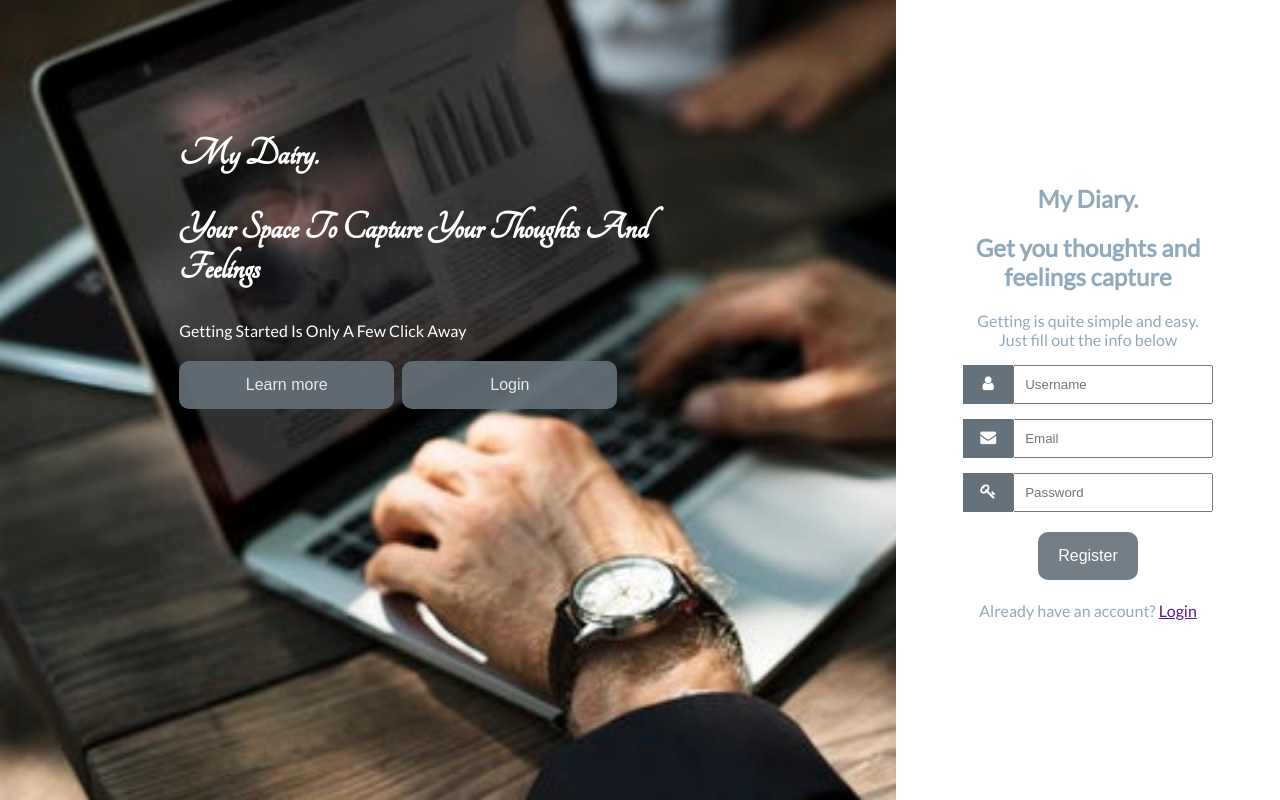
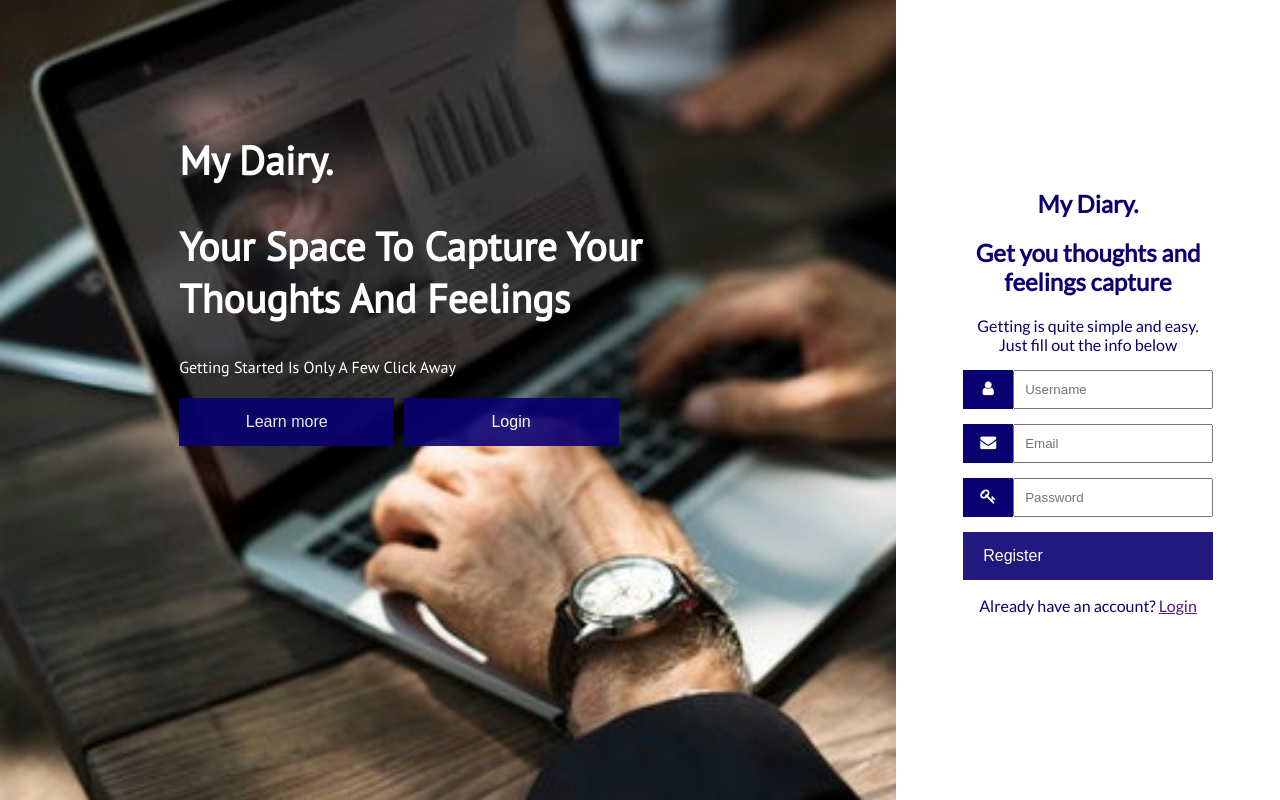
Before and after one commit to sulenchy/MyDiary, a plain HTML site: page ui/index.html in a window 1280 px wide. Drawn offline with Linux system fonts and the light colour scheme; a web font is replaced by a local one.

Commit message:
(bg-enhance-typography): enhance the color scheme  and the font [Fixes #159001074]

```diff
--- a/ui/index.html
+++ b/ui/index.html
@@ -9,6 +9,7 @@
     <link rel="stylesheet" href="https://cdnjs.cloudflare.com/ajax/libs/font-awesome/4.7.0/css/font-awesome.min.css">
     <link href="https://fonts.googleapis.com/css?family=Coda+Caption:800" rel="stylesheet">
     <link rel="stylesheet" href="https://fonts.googleapis.com/css?family=Tangerine">
+    <link href="https://fonts.googleapis.com/css?family=PT+Sans" rel="stylesheet">
     <link href="https://fonts.googleapis.com/css?family=Lato|Roboto" rel="stylesheet">
     <link href="styles/main.css" rel="stylesheet" type="text/css" />
 </head>
@@ -37,7 +38,7 @@
                         <input class="input-field" type="password" placeholder="Password" name="psw">
                     </div>
 
-                    <button type="submit" class="btn">Register</button>
+                    <button type="submit" class="input-container btn">Register</button>
                 </form>
                 <p>Already have an account?
                     <a class="" href="">Login</a>
--- a/ui/styles/main.css
+++ b/ui/styles/main.css
@@ -2,7 +2,7 @@ body, html {
     height: 100%;
     padding: 0;
     margin: 0;
-    color:#91a9bc;
+    color:#0a0072;
     font-family: "Lato", sans-serif;
     background-color: #fff;
 }
@@ -41,7 +41,7 @@ nav a, button{
 
 .icon {
     padding: 10px;
-    background: #65717b;
+    background: #0a0072;
     color: white;
     min-width: 50px;
     text-align: center;
@@ -65,12 +65,25 @@ nav a, button{
 }
 
 /* Set a style for the submit button */
-.btn {
-    background-color: #65717b;
+.btn-rounded {
+    background-color: #0a0072;
     color: white;
     padding: 15px 20px;
     border: none;
     border-radius: 10px;
+    cursor: pointer;
+    text-align: center;
+    opacity: 0.9;
+    margin: 5px 0 5px 0;
+    font-size:1rem;
+}
+
+.btn {
+    background-color: #0a0072;
+    color: white;
+    padding: 15px 20px;
+    border: none;
+    text-align: center;
     cursor: pointer;
     opacity: 0.9;
     margin: 5px 0 5px 0;
@@ -97,14 +110,13 @@ nav a, button{
 .story-section{
   width:60%;
   margin:auto;
-  /*margin-top:10rem;*/
+  font-family: 'PT Sans', sans-serif;
   color:#fff;
   text-transform: capitalize;
 }
 
 .story-section h1{
-  font-family: "Tangerine", sans-serif;
-  font-size: 2.5rem;
+  font-size: 40px;
 }
 
 
@@ -226,9 +238,10 @@ img {
         width: 0;
         position: fixed;
         z-index: 1;
+        color:#fff;
         top: 0;
         left:0;
-        background-color: #111;
+        background-color: #0a0072;
         overflow-x: hidden;
         transition: 0.5s;
         padding-top: 60px;
@@ -238,7 +251,7 @@ img {
         padding: 8px 8px 8px 32px;
         text-decoration: none;
         font-size: 25px;
-        color: #818181;
+        color: #ffffff;
         display: block;
         transition: 0.3s;
     }
@@ -310,6 +323,7 @@ a .card:hover{
 .full-width{
     width:100%;
 }
+
 
 .btn-float{
     position: absolute;
```
Also changed, not shown: ui/user-profile.html (+1 -1 lines), 1 other file.
